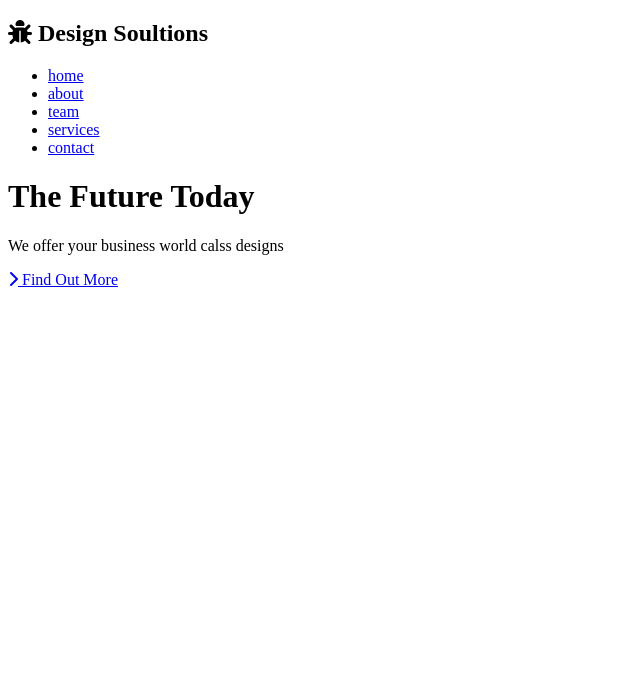
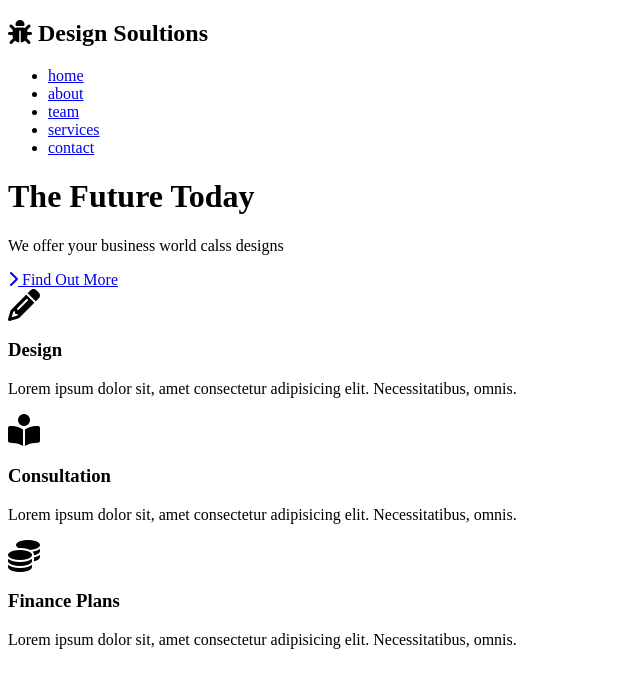
Before and after one commit to LewisLindleySmith/designSoultions, a plain HTML site: page index.html in a window 1280 px wide. Shown: the whole page, without its empty margins (0-640 px from the left). Drawn offline with Linux system fonts and the light colour scheme.

Commit message:
about icons html

```diff
--- a/index.html
+++ b/index.html
@@ -35,9 +35,47 @@
         <h1>The <span class="text-primary"> Future</span> Today</h1>
         <p>We offer your business world calss designs</p>
         <a href="#services" class="btn"
-          ><i class="fas fa-chevron-right"></i> Find Out More</a
-        >
+          ><i class="fas fa-chevron-right"></i> Find Out More
+        </a>
       </div>
     </header>
+
+    <main>
+      <!-- About Icons Section -->
+      <section class="icons" id="about">
+        <div class="flex-items">
+          <div>
+            <i class="fas fa-pencil-alt fa-2x"></i>
+            <div>
+              <h3>Design</h3>
+              <p>
+                Lorem ipsum dolor sit, amet consectetur adipisicing elit.
+                Necessitatibus, omnis.
+              </p>
+            </div>
+          </div>
+          <div>
+            <i class="fas fa-book-reader fa-2x"></i>
+            <div>
+              <h3>Consultation</h3>
+              <p>
+                Lorem ipsum dolor sit, amet consectetur adipisicing elit.
+                Necessitatibus, omnis.
+              </p>
+            </div>
+          </div>
+          <div>
+            <i class="fas fa-coins fa-2x"></i>
+            <div>
+              <h3>Finance Plans</h3>
+              <p>
+                Lorem ipsum dolor sit, amet consectetur adipisicing elit.
+                Necessitatibus, omnis.
+              </p>
+            </div>
+          </div>
+        </div>
+      </section>
+    </main>
   </body>
 </html>
```
